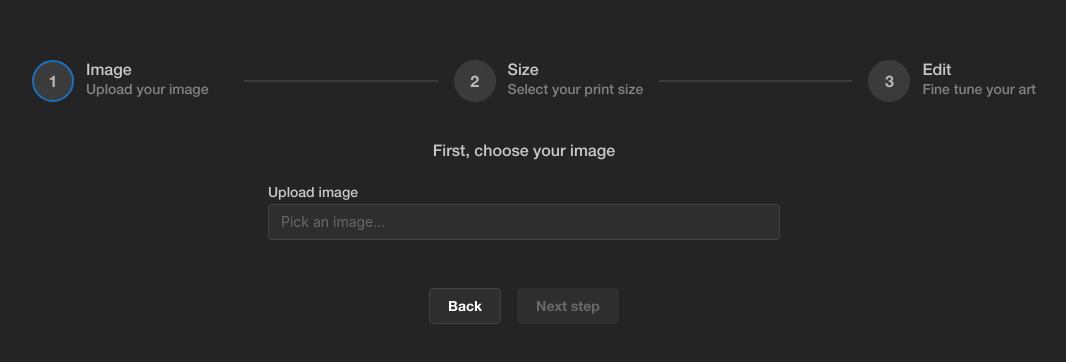
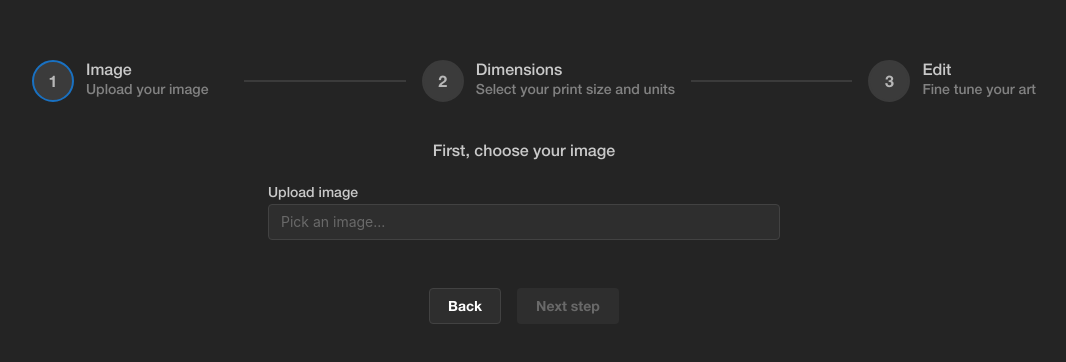
Before and after one commit to rudydelorenzo/pantonify, a Next.js app: page / in a window 1280 px wide. Shown: the part 218-580 px from the top of the page, without its empty margins (116-1182 px from the left). Built offline with nearby package versions, Linux system fonts and the light colour scheme.

Commit message:
refactor: 💡 small text change

```diff
--- a/src/app/page.tsx
+++ b/src/app/page.tsx
@@ -78,8 +78,8 @@ export default function Home() {
                             </Center>
                         </CustomStep>
                         <Stepper.Step
-                            label="Size"
-                            description="Select your print size"
+                            label="Dimensions"
+                            description="Select your print size and units"
                         >
                             <Center>
                                 <Stack w={"50%"}>
```
